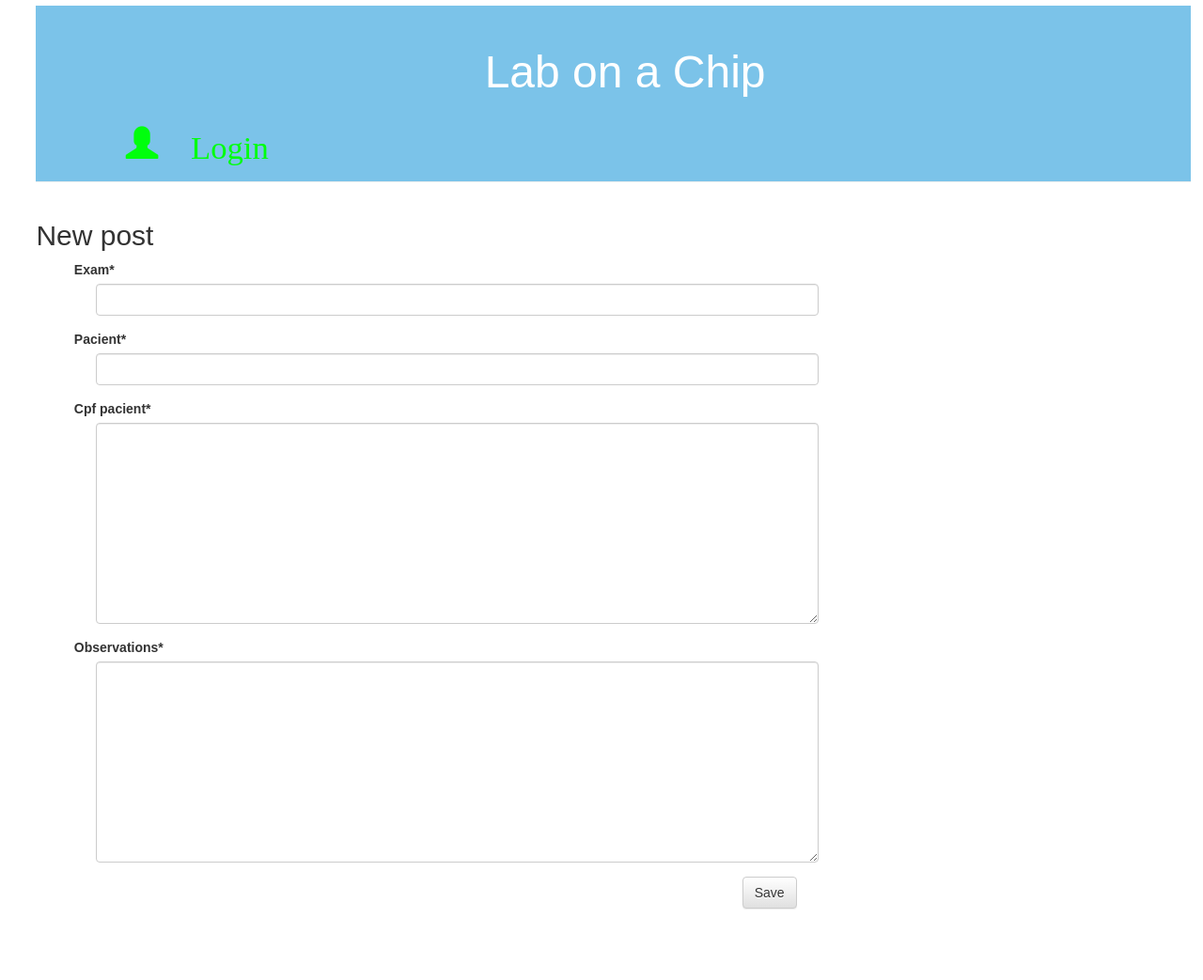
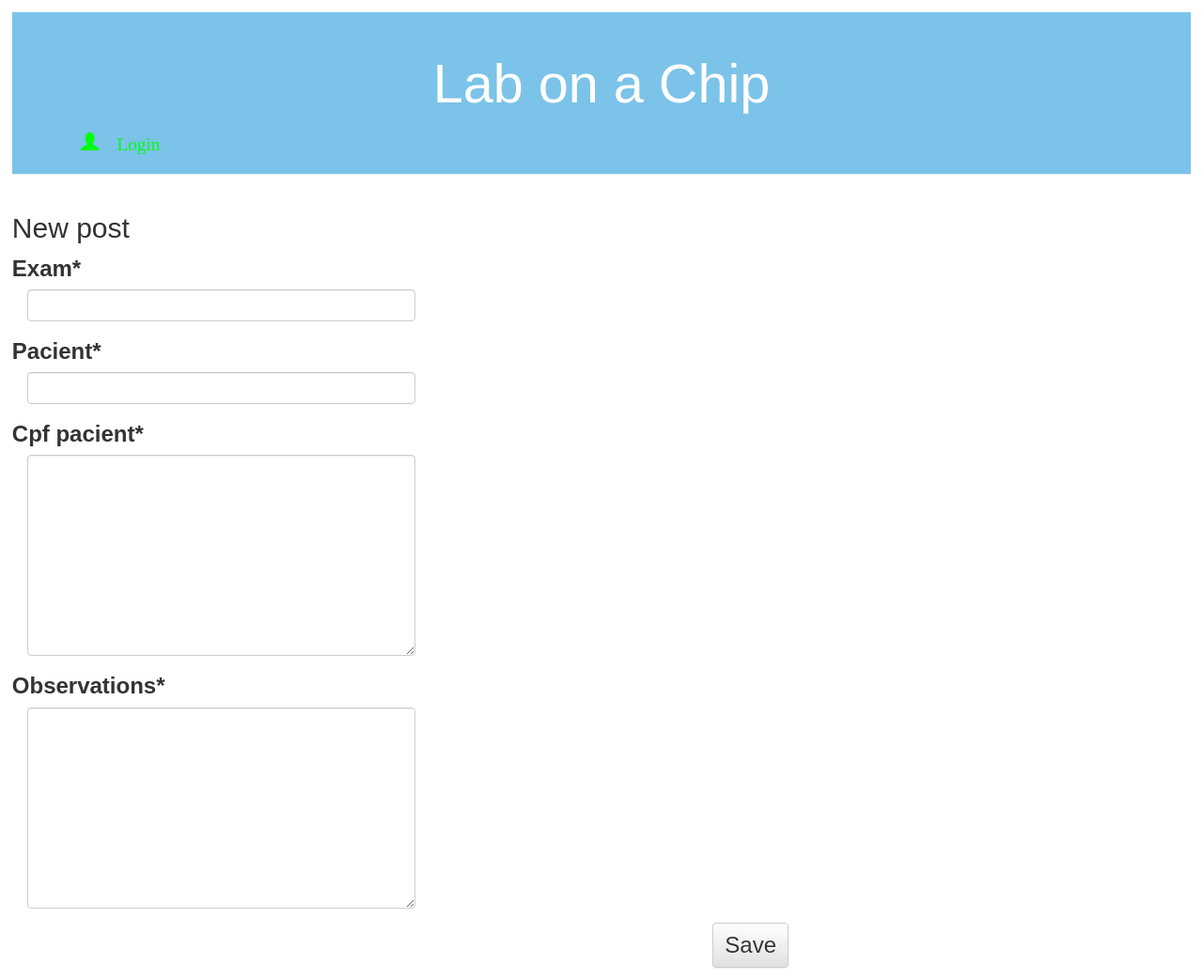
Before and after one commit to geovanimendonca/my-first-site, a Django app: page /post/new/ in a window 1280 px wide. Shown: the whole page at 94% size. Before the commit the page ends 968 px from the top, so only its background shows below. Run offline with Django 3.2, Linux system fonts and the light colour scheme; some libraries are stand-ins or nearby versions.

Commit message:
Css diferente

```diff
--- a/lab/static/css/lab.css
+++ b/lab/static/css/lab.css
@@ -1,70 +1,76 @@
 h1 a {
     color: #000000;
+    font-size: 150%;
 }
 
 h2 a{
     color: #000000;
     background-color: #e7e7e7;
+    font-size: 80%;
 }
 
 body {
-    padding-left: 3%;
-    padding-top: 0.5%;
+    padding-left: 1%;
+    padding-top: 1%;
     padding-bottom: 1%;
     padding-right: 1%;
     font-family: Arial, Helvetica, sans-serif;
+    font-size: 80%;
 }
 
 
 .page-header {
     background-color: #46abe0b6;
     margin-top: 0;
-    padding: 2% 2% 2% 4%;
+    padding: 2% 2% 2% 2%;
+    font-size: 80%;
 }
 
 .btn-exit-account{
     color: #e91212;
-    font-size: 26pt;
+    font-size: 300%;
 }
 .btn-new-exam{
     color: #00ff0d;
-    font-size: 26pt;
+    font-size: 300%;
     margin-left: 5%;
 }
 .btn-enter-account{
     color: #00ff0d;
-    font-size: 26pt;
+    font-size: 300%;
     margin-left: 4%;
 }
 
 .btn-delete{
     color: #e91212;
-    font-size: 22pt;
+    font-size: 300%;
     margin-left: 5%;
 }
 
 .btn-edit-post{
     color: #1013bd;
-    font-size: 22pt;
+    font-size: 300%;
     margin-left: 5%;
     margin-right: 3%;
 }
 .detail{
     margin-left: 5%;
+
 }
 .result-text{
     margin-left: 5%;
+    font-size: 300%;
 }
 
 .text-exit-acount{
     color: #000000;
-    font-size: 14pt;
-    margin-left: 3%;
+    font-size: 2000%;
+    margin-left: 1%;
 }
 
 .text-new-post{
     color: #000000;
-    font-size: 14pt;
+    font-size: 300%;
     margin-left: 5%;
 }
 
@@ -72,47 +78,54 @@ body {
 
 .page-header h1, .page-header h1 a, .page-header h1 a:visited, .page-header h1 a:active {
     color: #ffffff;
-    font-size: 36pt;
+    font-size: 300%;
     text-align: center;
     text-decoration: solid;
 }
 
 .content {
-    margin-left: 10%;
+    margin-left: 5%;
+    font-size: 200%;
 }
 
 h1, h2, h3, h4 {
     font-family: Arial, Helvetica, sans-serif;
+
 }
 
 .date {
     color: #000000;
+    font-size: 300%;
 }
 
 .save {
     float: right;
+    font-size: 100%;
 
 }
 .post-form{
-    margin-left: 5%;
+    margin-left: 0%;
+    font-size: 300%;
 }
 .post-form textarea, .post-form input {
-    width: 100%;
-    margin-left: 3%;
+    width: 50%;
+    margin-left: 2%;
 }
 
 .top-menu, .top-menu:hover, .top-menu:visited {
     color: #2c811d;
-    font-size: 26pt;
+    font-size: 300%;
     margin-left: 5%;
 }
 
 .post {
     margin-left: 1%;
+    font-size: 100%;
 }
 
 .post h2 a, .post h2 a:visited {
     color: #000000;
+    font-size: 100%;
 }
 
 /*login*/
--- a/lab/templates/lab/post_detail.html
+++ b/lab/templates/lab/post_detail.html
@@ -3,9 +3,9 @@
 {% block content %}
     <div class="post">
         {% if post.published_date %}
-            <div class=" detail">
+            <h5 class=" detail">
                 {{ post.published_date }}
-            </div>
+            </h5>
         {% endif %}
 
         <h2 class=" detail">Exam: {{ post.Exam }}</h2>
```
Also changed, not shown: lab/migrations/0001_initial.py (added).
